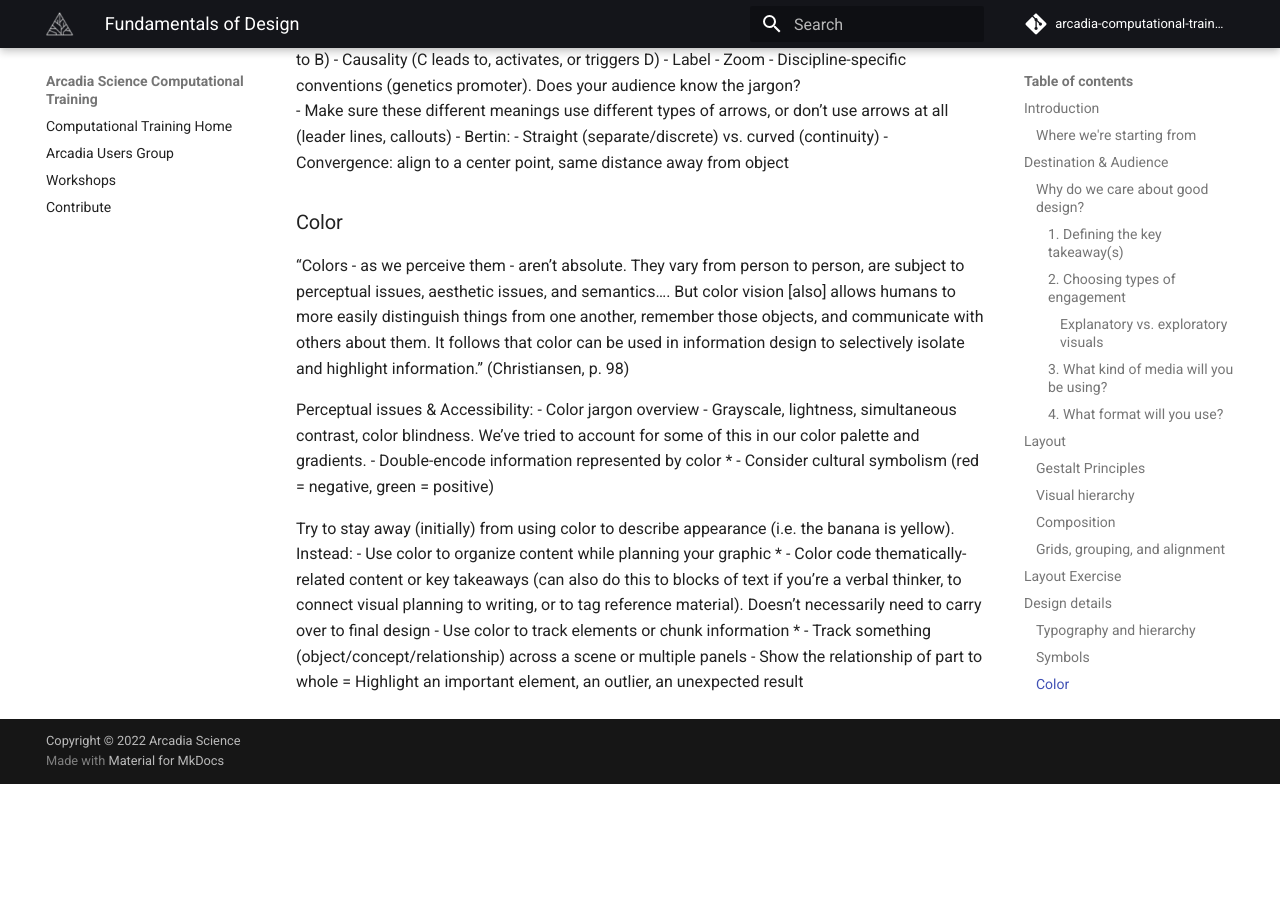
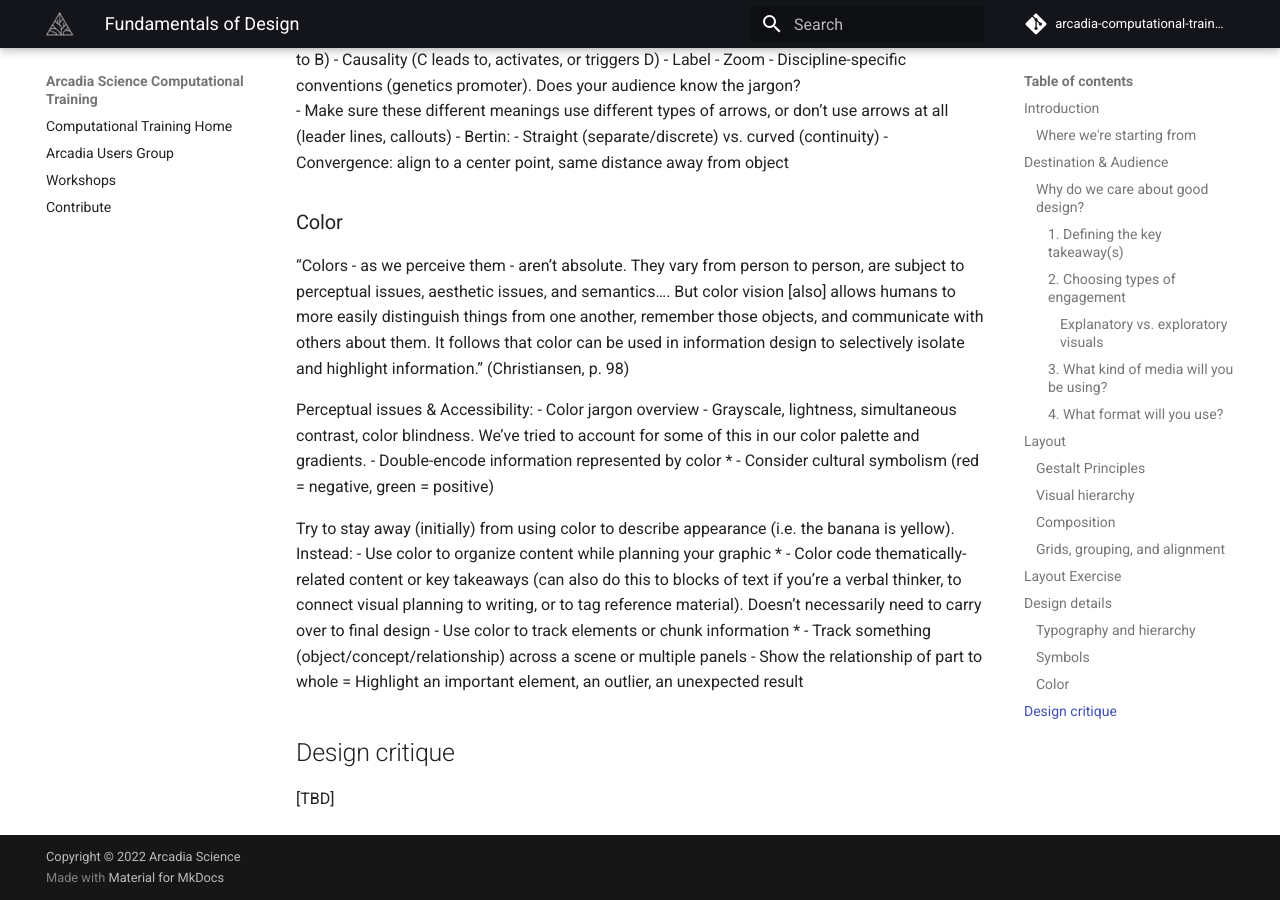
Before and after one commit to Arcadia-Science/arcadia-computational-training, an MkDocs documentation site: the page built from docs/arcadia-users-group/20240723-design-fundamentals/lesson.md, in a window 1280 px wide and 900 px high, scrolled down 7558 px. Built offline with MkDocs 1.6.1 and Material for MkDocs 9.7.7, drawn with Linux system fonts in a browser that asks for light colours; comment, search, counter and statistics services are not loaded; before the commit the page ends 8342 px from its top, so only the background shows below that.

Commit message:
add placeholder for design critique

```diff
--- a/docs/arcadia-users-group/20240723-design-fundamentals/lesson.md
+++ b/docs/arcadia-users-group/20240723-design-fundamentals/lesson.md
@@ -234,3 +234,6 @@ Try to stay away (initially) from using color to describe appearance (i.e. the b
 - Track something (object/concept/relationship) across a scene or multiple panels
 - Show the relationship of part to whole
 = Highlight an important element, an outlier, an unexpected result
+
+## Design critique
+[TBD]
```
